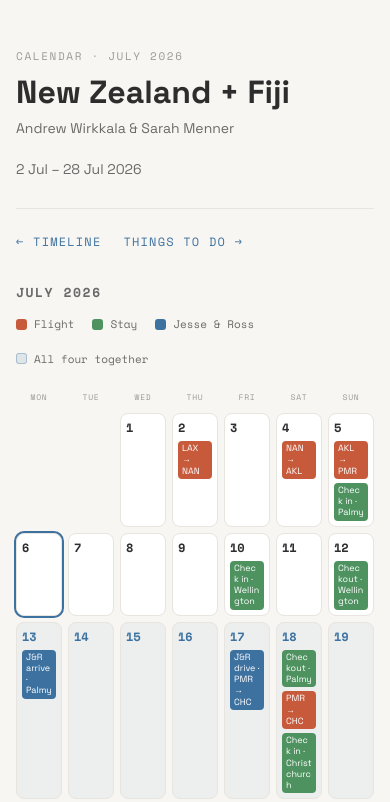
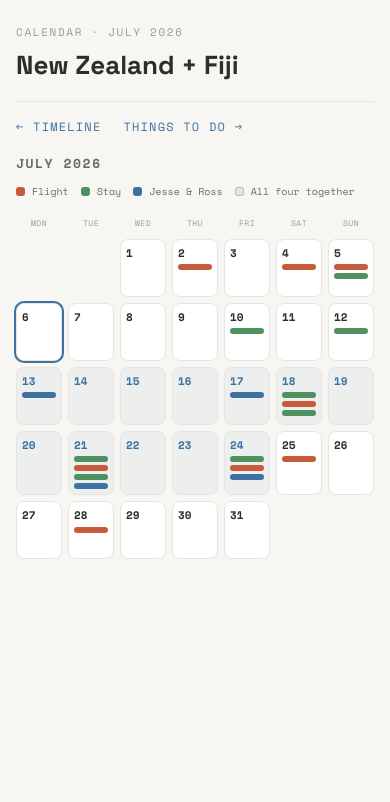
Before and after one commit to CrispBlueFlame/DrewVisitsLizards, a plain HTML site: page calendar.html in a window 390 px wide. Shown: the top 802 px of the page. Drawn offline with nearby package versions, Linux system fonts and the light colour scheme.

Commit message:
Improve calendar mobile layout: compact chips and tighter header
On narrow screens (<=620px) collapse event chips to color-only bars
(tap to open the full card), condense the legend to one row, and drop
the repeated header meta and footer to reclaim vertical space so the
whole month fits on one phone screen. Desktop layout is unchanged.

Co-Authored-By: Claude Opus 4.7 <noreply@anthropic.com>

```diff
--- a/calendar.html
+++ b/calendar.html
@@ -174,9 +174,22 @@
   .chip.jr     { background: var(--slate); }
 
   @media (max-width: 620px) {
-    .cell { min-height: 76px; padding: 5px; }
-    .chip { font-size: 9px; padding: 2px 4px; }
-    .weekdays div { font-size: 8px; }
+    /* Reclaim vertical space: trim header whitespace and drop repeated meta/footer */
+    body { padding: 24px 16px 40px; }
+    header { padding-bottom: 14px; margin-bottom: 16px; }
+    h1 { font-size: 26px; }
+    .meta { display: none; }
+    nav { margin-bottom: 18px; }
+    body footer { display: none; }
+
+    .cell { min-height: 58px; padding: 5px; gap: 3px; }
+    /* Compact chips: color-only bars, tap to reveal the full card */
+    .chip { font-size: 0; line-height: 0; height: 6px; padding: 0; border-radius: 3px; }
+    .weekdays div { font-size: 8px; letter-spacing: 0.05em; }
+    .daynum { font-size: 11px; }
+    .legend { gap: 9px 12px; font-size: 10px; margin-bottom: 14px; }
+    .swatch { width: 9px; height: 9px; }
+    .month-label { margin-bottom: 10px; }
   }
 
   /* Timeline card (rendered inside the modal, mirrors index.html) */
```
